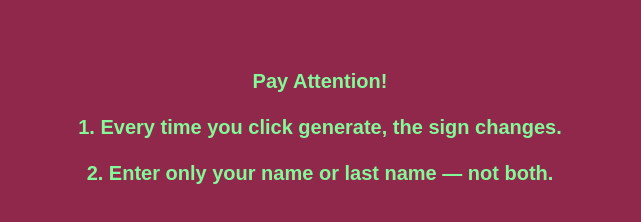
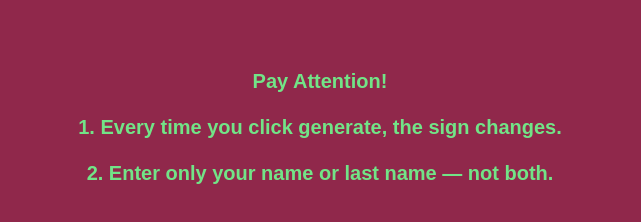
Before and after one commit to Farnaztr/logo-generator, a plain HTML site: page index.html in a window 1280 px wide. Shown: the part 492-714 px from the top of the page, without its empty margins (320-961 px from the left). Drawn offline with Linux system fonts and the light colour scheme.

```diff
--- a/style.css
+++ b/style.css
@@ -37,7 +37,7 @@ h2 {
   bottom: 110px;
   left: 50%;
   transform: translateX(-50%);
-  color: #83f999;
+  color: #72e487;
 }
 
 input {
```
